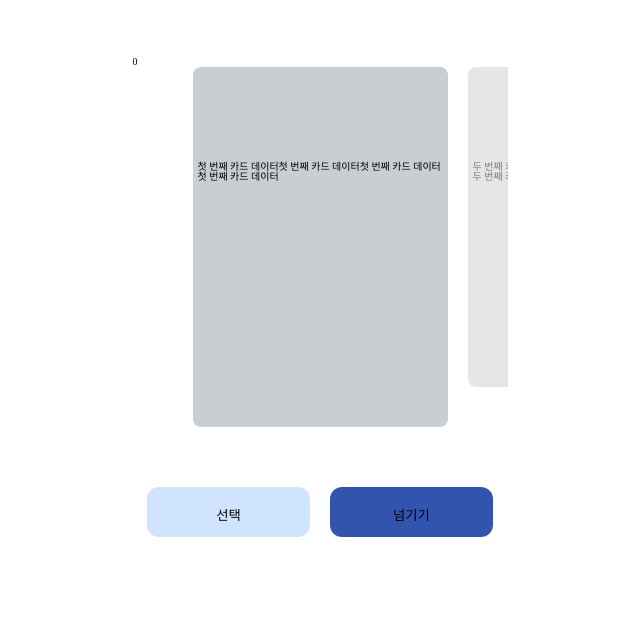
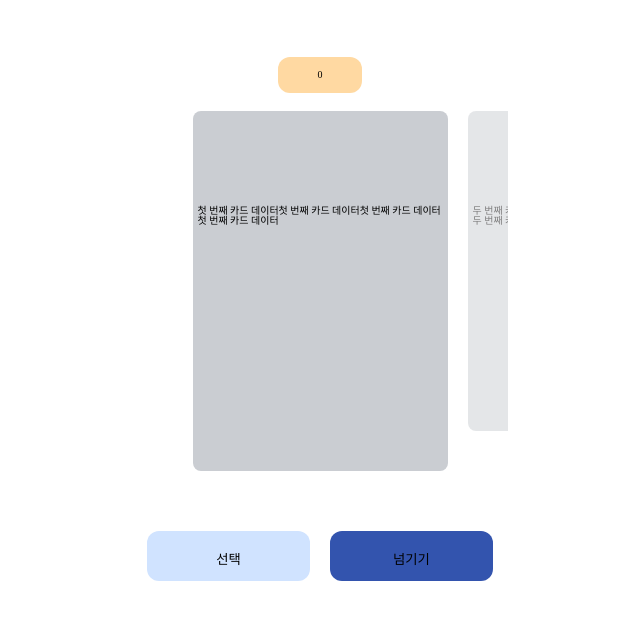
Before and after one commit to NOW-SOPT-SOPKATHON-WEB-TEAM5/WEB, a React (Vite) app in the folder sopkathon/: page /question in a window 1280 px wide. Shown: the top 620 px of the page, without its empty margins (320-960 px from the left). Built offline with nearby package versions, Linux system fonts and the light colour scheme.

Commit message:
style: progress 컴포넌트 스타일링

```diff
--- a/sopkathon/src/components/QuestionCard/ProgressState.jsx
+++ b/sopkathon/src/components/QuestionCard/ProgressState.jsx
@@ -1,5 +1,17 @@
+import styled from 'styled-components';
+
 const ProgressState = ({ progress }) => {
-  return <div>{progress}</div>;
+  return <ProgressWrapper>{progress}</ProgressWrapper>;
 };
 
 export default ProgressState;
+
+const ProgressWrapper = styled.section`
+  display: flex;
+  width: 8.4rem;
+  height: 3.6rem;
+  align-items: center;
+  justify-content: center;
+  border-radius: 1.2rem;
+  background-color: ${({ theme }) => theme.colors.yellow02};
+`;
--- a/sopkathon/src/pages/QuestionCard.jsx
+++ b/sopkathon/src/pages/QuestionCard.jsx
@@ -7,7 +7,9 @@ const QuestionCard = () => {
   const [progress, setProgress] = useState(0);
   return (
     <QuestionCardWrapper>
-      <ProgressState progress={progress} />
+      <ProgressLayout>
+        <ProgressState progress={progress} />
+      </ProgressLayout>
       <Question setProgress={setProgress} />
     </QuestionCardWrapper>
   );
@@ -18,3 +20,10 @@ export default QuestionCard;
 const QuestionCardWrapper = styled.div`
   padding: 5.7rem 0rem 2rem 0rem;
 `;
+
+const ProgressLayout = styled.div`
+  display: flex;
+  align-items: center;
+  justify-content: center;
+  padding-bottom: 1.8rem;
+`;
```
